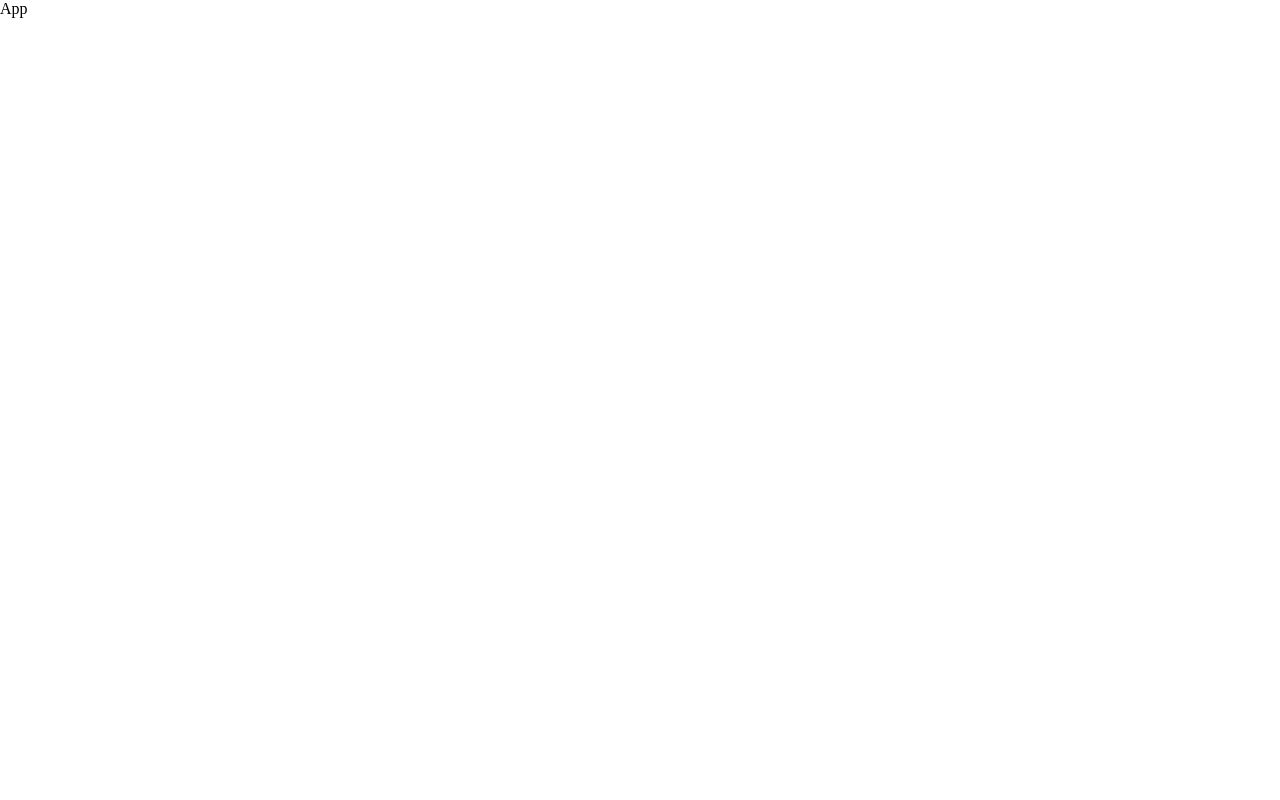
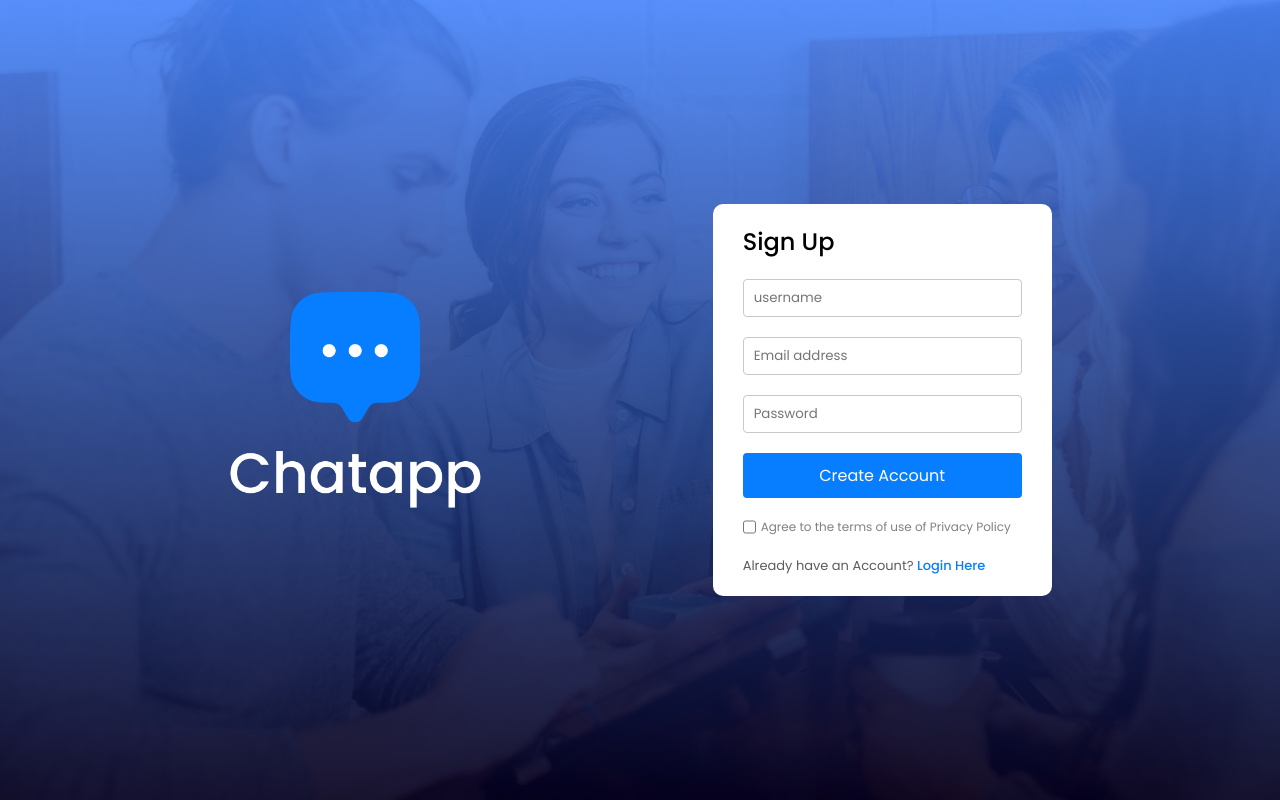
Before and after one commit to Prajwalb0208/Chat-app, a React (Vite) app: page / in a window 1280 px wide. Built offline with nearby package versions, Linux system fonts and the light colour scheme.

Commit message:
Basic file structure And Login Page UI

```diff
--- a/src/App.jsx
+++ b/src/App.jsx
@@ -1,8 +1,18 @@
 import React from 'react'
+import { Route, Routes } from 'react-router-dom'
+import Login from './pages/Login/Login'
+import Chat from './pages/Chat/Chat'
+import ProfileUpdate from './pages/ProfileUpdate/ProfileUpdate'
 
 const App = () => {
   return (
-    <div>App</div>
+    <>
+      <Routes>
+        <Route path='/' element={<Login/>}/>
+        <Route path='/chat' element={<Chat/>}/>
+        <Route path='/profile' element={<ProfileUpdate/>}/>
+      </Routes>
+    </>
   )
 }
 
--- a/src/index.css
+++ b/src/index.css
@@ -1,5 +1,8 @@
+@import url('https://fonts.googleapis.com/css2?family=Outfit:wght@100..900&family=Poppins:ital,wght@0,100;0,200;0,300;0,400;0,500;0,600;0,700;0,800;0,900;1,100;1,200;1,300;1,400;1,500;1,600;1,700;1,800;1,900&display=swap');
+
 *{
   padding: 0;
   margin: 0;
   box-sizing: border-box;
+  font-family: Poppins;
 }
--- a/src/main.jsx
+++ b/src/main.jsx
@@ -1,10 +1,11 @@
-import { StrictMode } from 'react'
+
 import { createRoot } from 'react-dom/client'
 import App from './App.jsx'
 import './index.css'
+import { BrowserRouter } from 'react-router-dom'
 
 createRoot(document.getElementById('root')).render(
-  <StrictMode>
-    <App />
-  </StrictMode>,
+<BrowserRouter>
+  <App />
+</BrowserRouter>
 )
--- /dev/null
+++ b/src/pages/Chat/Chat.jsx
@@ -0,0 +1,9 @@
+import React from 'react'
+import './Chat.css'
+const Chat = () => {
+  return (
+    <div>Chat Page</div>
+  )
+}
+
+export default Chat
--- /dev/null
+++ b/src/pages/Login/Login.css
@@ -0,0 +1,61 @@
+.login{
+    min-height: 100vh;
+    background: url(/background.png) no-repeat;
+    background-size: cover;
+    display: flex;
+    align-items: center;
+    justify-content: space-evenly;
+}
+.login .logo{
+    width: max(20vw, 200px );
+}
+
+.login-form{
+    background: white;
+    padding: 20px 30px;
+    display: flex;
+    flex-direction: column;
+    gap: 20px;
+    border-radius: 10px;
+}
+
+.login-form h2{
+    font-weight: 500;
+}
+
+.form-input{
+    padding: 8px 10px;
+    border: 1px solid #c9c9c9;
+    border-radius: 4px;
+    outline-color: #077EFF;
+}
+.login-form button{
+    padding: 10px;
+    background-color: #077EFF;
+    color: white;
+    font-size: 16px;
+    border: none;
+    border-radius: 4px;
+    cursor: pointer;
+}
+.login-term{
+    display: flex;
+    gap: 5px;
+    font-size: 12px;
+    color: #808080;
+}
+.login-forgot{
+    display: flex;
+    flex-direction: column;
+    gap: 5px;
+}
+
+.login-toggle{
+    font-size: 13px;
+    color: #5c5c5c;
+}
+.login-toggle span{
+    font-weight: 500;
+    color: #077EFF;
+    cursor: pointer;
+}
--- /dev/null
+++ b/src/pages/Login/Login.jsx
@@ -0,0 +1,34 @@
+import React, { useState } from 'react'
+import './Login.css'
+import assets from '../../assets/assets'
+const Login = () => {
+
+  const [currState, setCurrState] = useState("Sign Up");
+
+  return (
+    <div className='login'>
+      <img src={assets.logo_big} alt="" className="logo" />
+      <form className="login-form">
+        <h2>{currState}</h2>
+        {currState == "Sign Up" ? <input type="text" placeholder='username' className="form-input" required /> : null}
+        <input type="email" placeholder='Email address' className="form-input" required />
+        <input type="password" placeholder='Password' className="form-input" required />
+        <button type='submit'>{currState == "Sign Up" ? "Create Account" : "Login Now"}</button>
+        <div className="login-term">
+          <input type="checkbox" />
+          <p>Agree to the terms of use of Privacy Policy</p>
+        </div>
+        <div className="login-forgot">
+          {
+            currState == 'Sign Up' ?
+              <p className='login-toggle'>Already have an Account? <span onClick={() => setCurrState("Login")}>Login Here</span></p>
+              :
+              <p className='login-toggle'>Create an Account! <span onClick={() => setCurrState("Sign Up")}>Click Here</span></p>
+          }
+        </div>
+      </form>
+    </div>
+  )
+}
+
+export default Login
--- /dev/null
+++ b/src/pages/ProfileUpdate/ProfileUpdate.jsx
@@ -0,0 +1,9 @@
+import React from 'react'
+import './ProfileUpdate.css'
+const ProfileUpdate = () => {
+  return (
+    <div>ProfileUpdate Page</div>
+  )
+}
+
+export default ProfileUpdate
```
Also changed, not shown: src/pages/Chat/Chat.css (added), src/pages/ProfileUpdate/ProfileUpdate.css (added).
